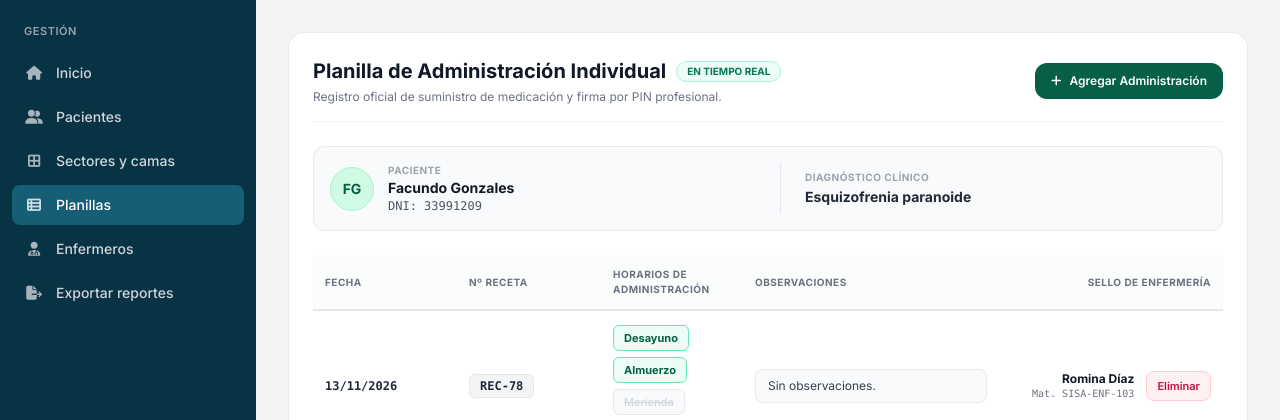
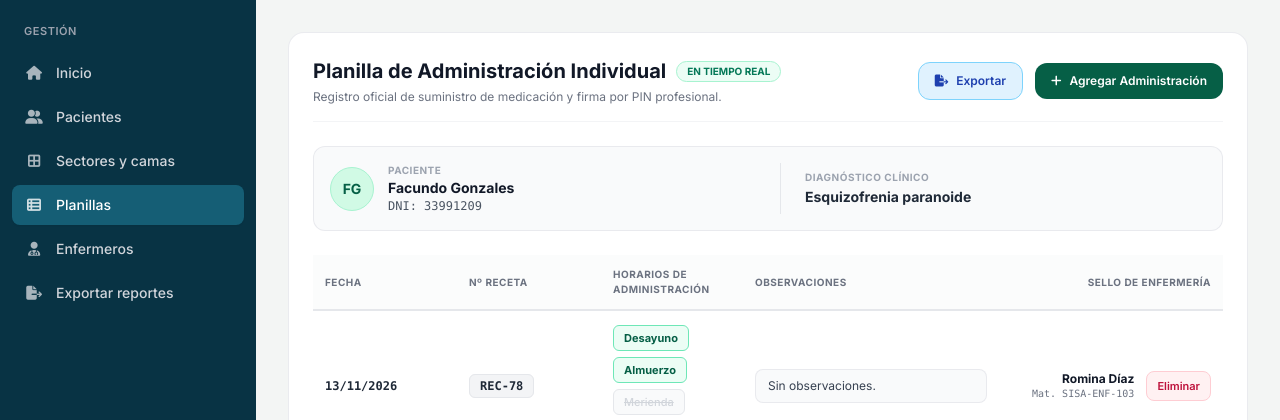
Before and after one commit to JosephV95/CuidARP, a Django app: page /planillas/ in a window 1280 px wide. Shown: the part 77-497 px from the top of the page. Run offline with Django 5.2, Linux system fonts and the light colour scheme; data comes from the database, SQL or seed files in the repository; some libraries are stand-ins or nearby versions.

Commit message:
agregado boton para direccionar a exportar por id

```diff
--- a/templates/Planillas.html
+++ b/templates/Planillas.html
@@ -71,6 +71,12 @@
                     </div>
 
                     <div class="flex items-center space-x-3">
+                        <a href="{% url 'ExportarReportePaciente' paciente.id %}"
+                           class="bg-sky-100 hover:bg-sky-200 text-blue-800 border border-sky-300 font-semibold text-xs px-4 py-2.5 rounded-xl flex items-center space-x-2 shadow-2xs transition-all">
+                            <i class="fa-solid fa-file-export text-xs text-blue-800"></i>
+                            <span>Exportar</span>
+                        </a>
+
                         <button type="button" id="btn-agregar-fila" onclick="desplegarNuevaFila()"
                             class="bg-emerald-800 hover:bg-emerald-600 text-white font-semibold text-xs px-4 py-2.5 rounded-xl flex items-center space-x-2 shadow-xs transition-all">
                             <i class="fa-solid fa-plus text-xs"></i>
```
